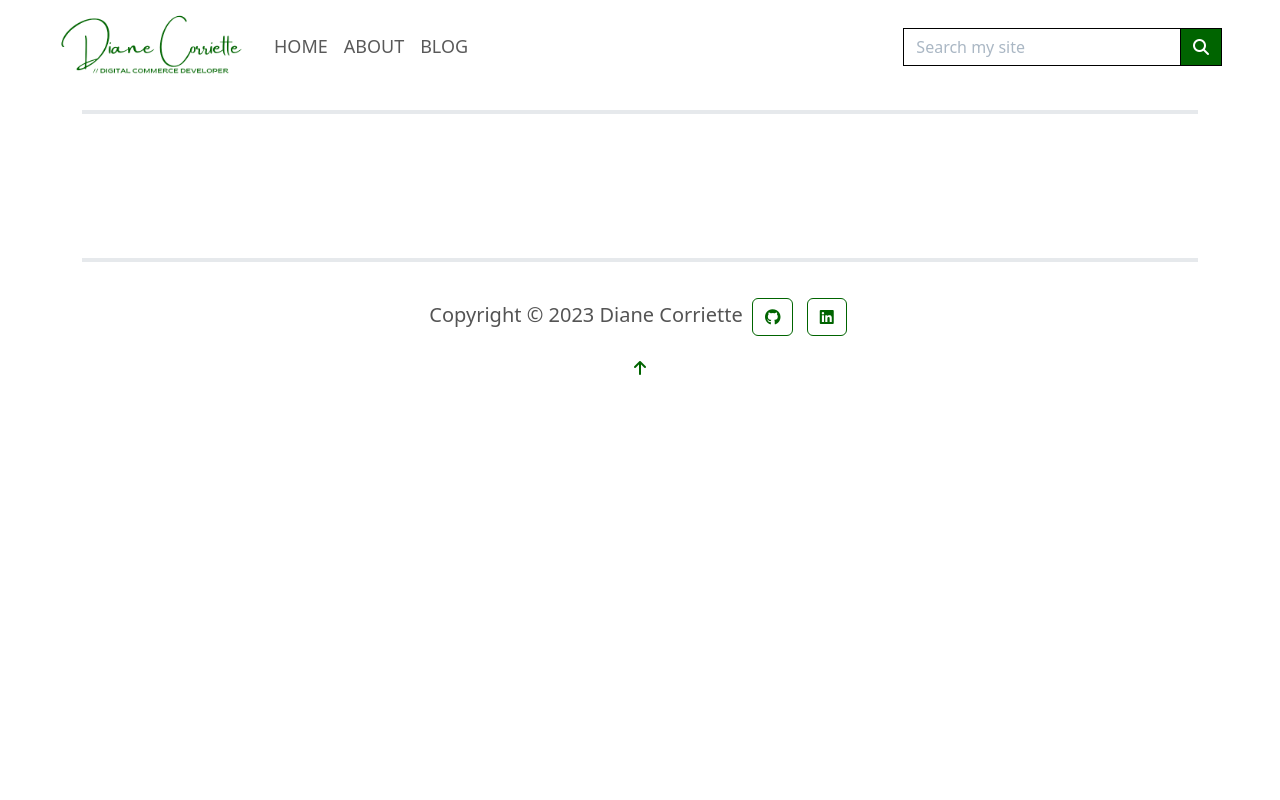
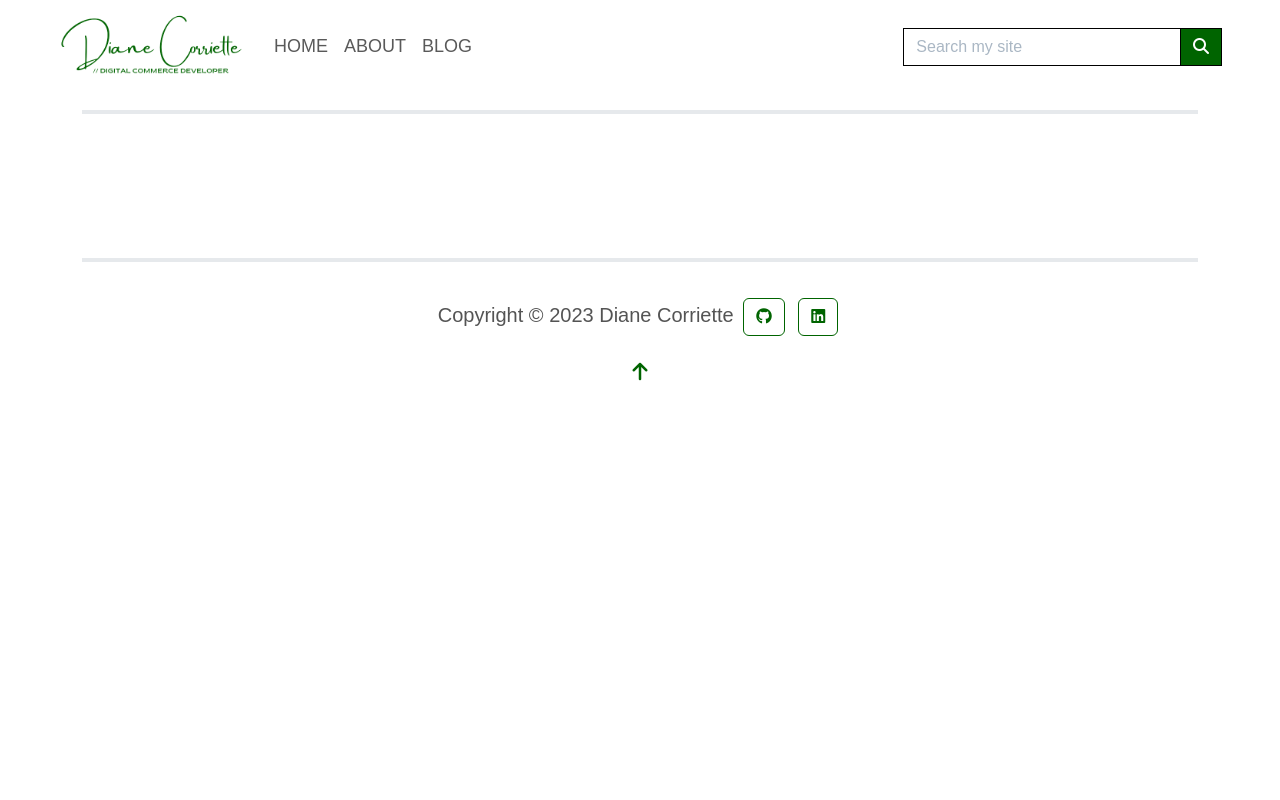
Before and after one commit to todiane/blog-fsf, a Django app: page /blog/ in a window 1280 px wide. Run offline with Django 4.2, Linux system fonts and the light colour scheme; data that the repository does not hold is empty; some libraries are stand-ins or nearby versions.

Commit message:
update small changes to post_detail page and project boxes page

```diff
--- a/home/templates/home/project-boxes.html
+++ b/home/templates/home/project-boxes.html
@@ -29,7 +29,7 @@
                 <div class="gallery-item" data-bs-target="#popup3" data-bs-toggle="modal">
                     <img alt="Image 1" src="{% static 'images/decor500.webp' %}" class="img-fluid" alt="portfolio image" />
                     <div class="overlay">
-                        <h3>Decor & Daydreams</h3>
+                        <h3>Decor&Daydreams</h3>
                         <h3>Shopify eCommerce</h3><a class="btn btn-outline-black" href="https://decordaydreams.co/" target="_blank">Visit Here</a>
                     </div>
                 </div>
--- a/static/css/style.css
+++ b/static/css/style.css
@@ -2,16 +2,16 @@
 
 html {
   scroll-behavior: smooth;
-  height: 100%;
 }
 
 
 body {
   color: #545454;
   background-color: #fff;
-  display: flex;
-  flex-direction: column;
-  height: 100%;
+  font-family: 'Montserrat', sans-serif;
+  font-weight: 400;
+  font-size: 20px;
+  line-height: 1.6;
 
 }
 
@@ -191,9 +191,7 @@
     position: relative;
 }
 
-.footer-container {
-    flex: 1;
-}
+
 
 .image-flash {
     position: absolute;
--- a/templates/post_detail.html
+++ b/templates/post_detail.html
@@ -26,7 +26,7 @@
 
 <div class="container">
   <div class="row">
-    <div class="col card mb-4 left top">
+    <div class="col card mb-4 mt-3 left top">
       <div class="card-body">
         <!-- The post content goes inside the card-text. -->
         <!-- Use the | safe filter inside the template tags -->
```
